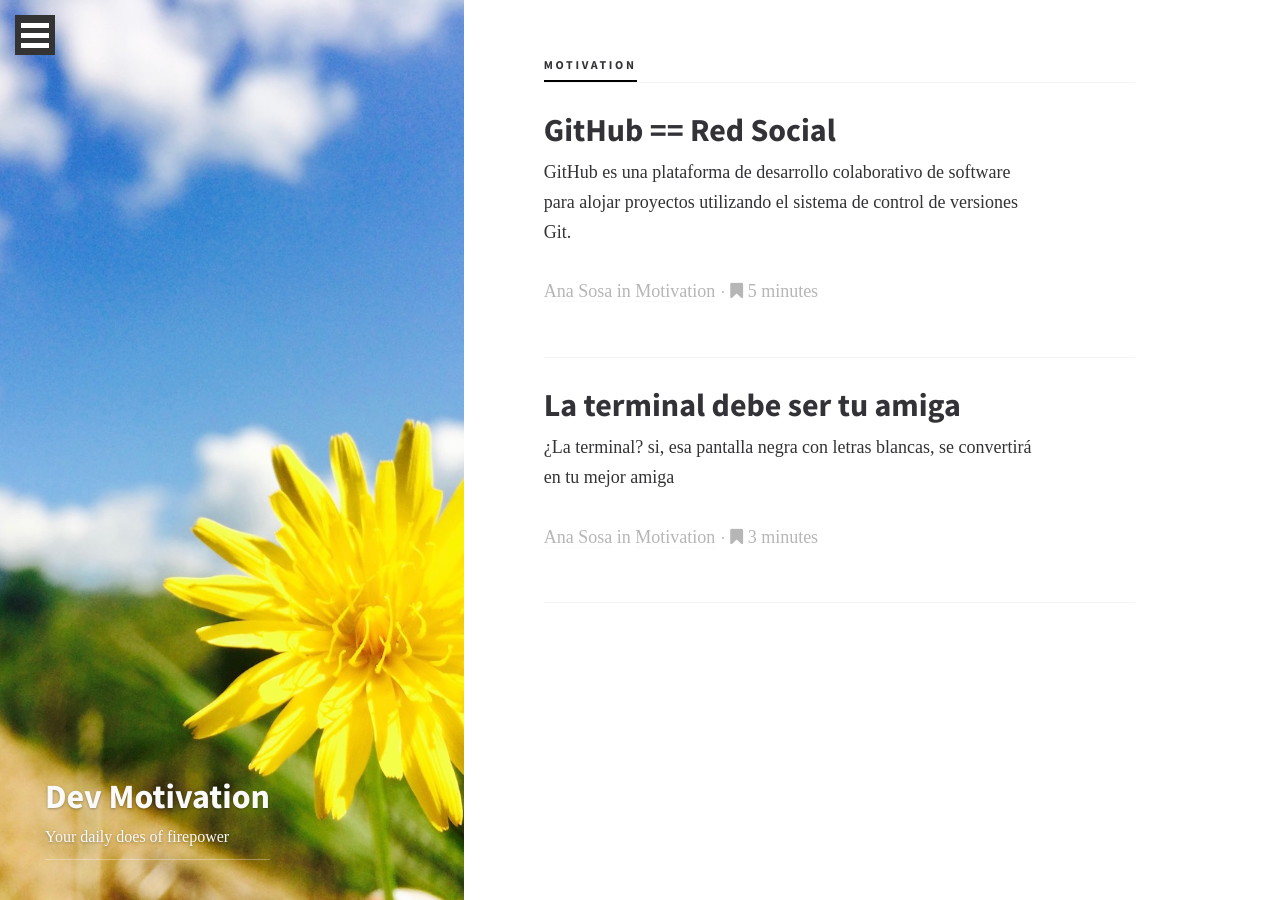
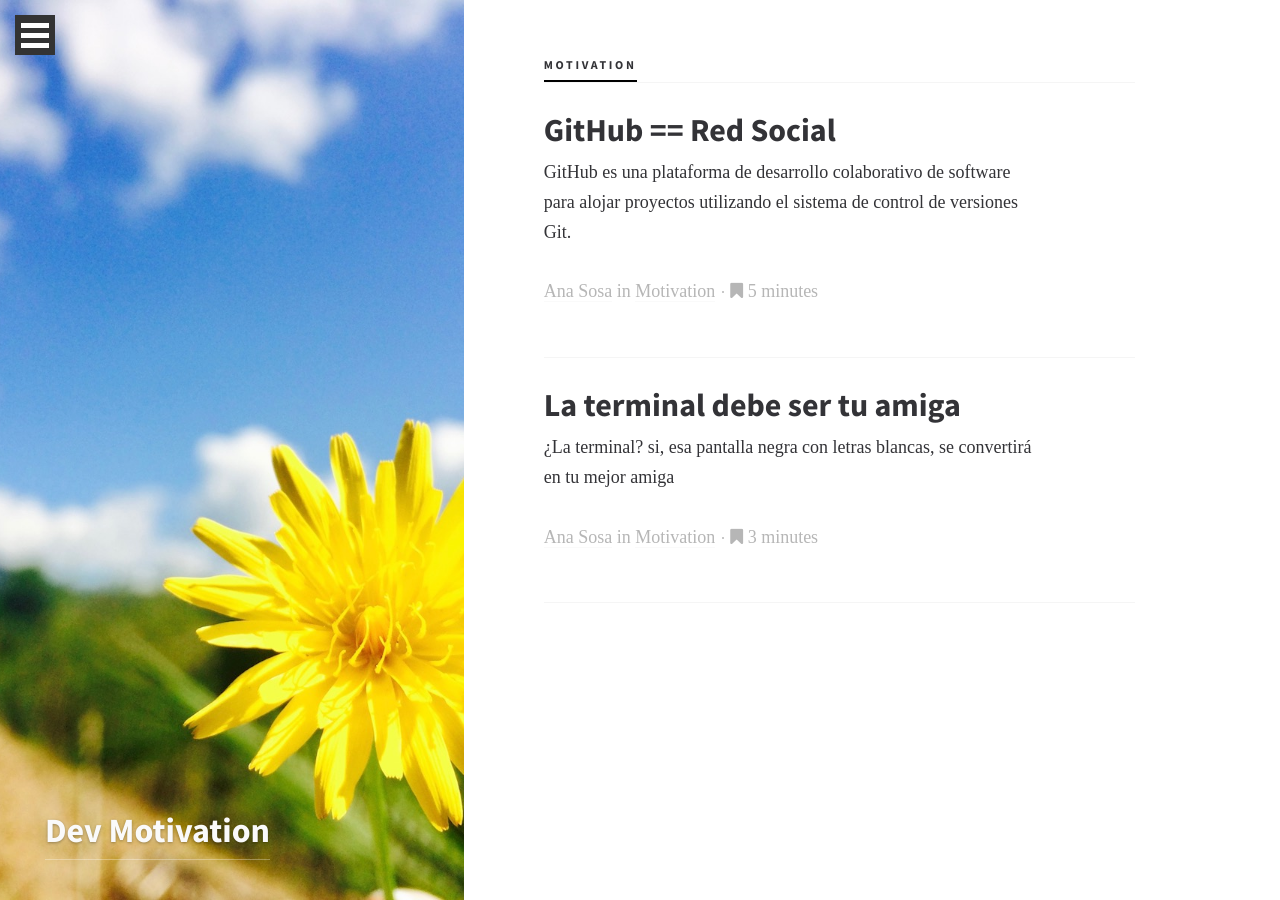
Before and after one commit to AnaMariaSosaM/anamariasosam.github.io, a Jekyll site: the page built from category/motivation/index.html, in a window 1280 px wide. Built offline with Jekyll 4.4.1, drawn with Linux system fonts in a browser that asks for light colours; some web fonts are replaced.

Commit message:
remove dev motivation category description

```diff
--- a/category/motivation/index.html
+++ b/category/motivation/index.html
@@ -3,5 +3,4 @@ layout: category
 category: motivation
 title : Dev Motivation
 feature_image: feature-motivation
-desc: Your daily does of firepower
 ---
```
